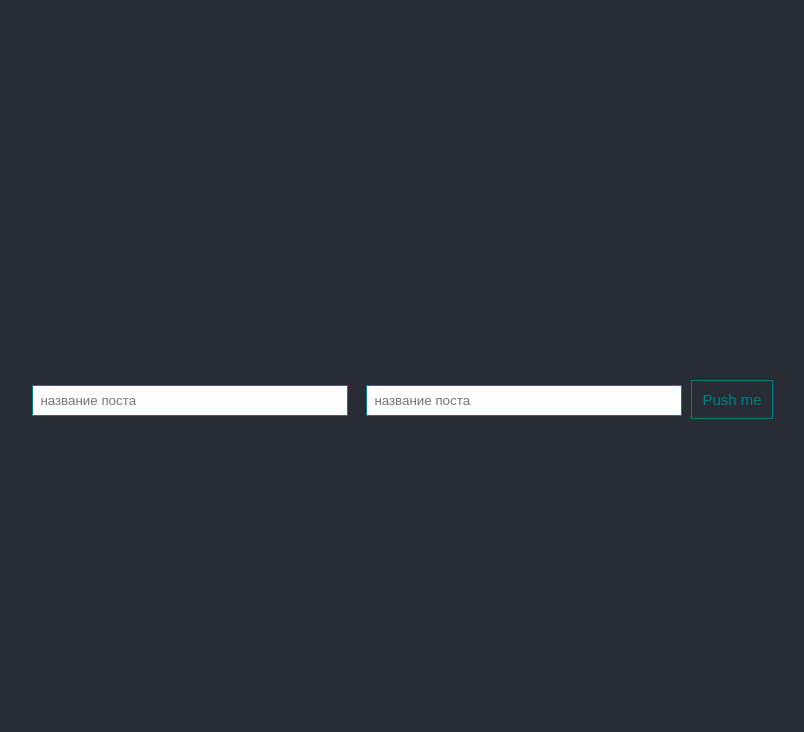
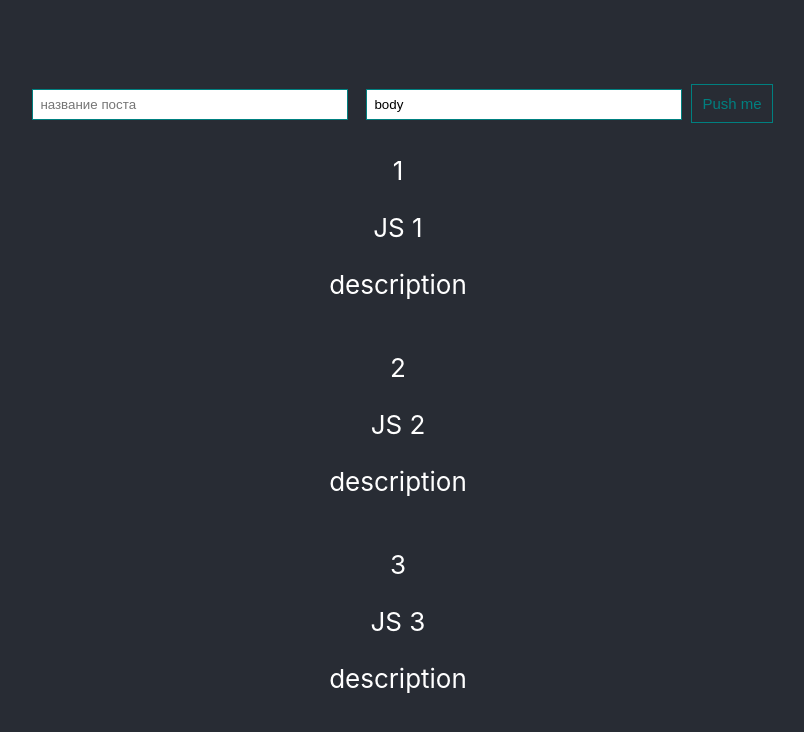
Before and after one commit to Anysound/react-practices, a React (Create React App) app: page / in a window 1280 px wide. Shown: the top 732 px of the page, without its empty margins (242-1046 px from the left). Built offline with nearby package versions, Linux system fonts and the light colour scheme.

Commit message:
добавление элемента списка на стр

```diff
--- a/src/App.js
+++ b/src/App.js
@@ -5,10 +5,22 @@ import { MyInput } from "./UI/input/MyInput";
 
 function App() {
   const [title, setTitle] = useState("");
+  const [body, setBody] = useState("body");
+  const [posts, setPosts] = useState([
+    { id: 1, title: "JS 1", body: "description" },
+    { id: 2, title: "JS 2", body: "description" },
+    { id: 3, title: "JS 3", body: "description" },
+  ]);
+
   const bodyInputRef = useRef(); // получаем ссылку для
   const addNewPost = (e) => {
     e.preventDefault();
-    console.log(bodyInputRef.current.value);
+    const newPost = {
+      id: Date.now(),
+      title,
+      body,
+    };
+    setPosts([...posts, newPost])
   };
 
   return (
@@ -22,9 +34,23 @@ function App() {
             placeholder="название поста"
           />
           {/* неуправляемый компонент */}
-          <MyInput ref={bodyInputRef} placeholder="название поста" />
+          <MyInput
+            value={body}
+            onChange={setBody}
+            ref={bodyInputRef}
+            placeholder="название поста"
+          />
           <MyBtn onClick={addNewPost}>Push me</MyBtn>
         </form>
+        {posts.map(it => {
+          return (
+            <div>
+              <p>{it.id}</p>
+              <p>{it.title}</p>
+              <p>{it.body}</p>
+            </div>
+          )
+        })}
       </header>
     </div>
   );
```
